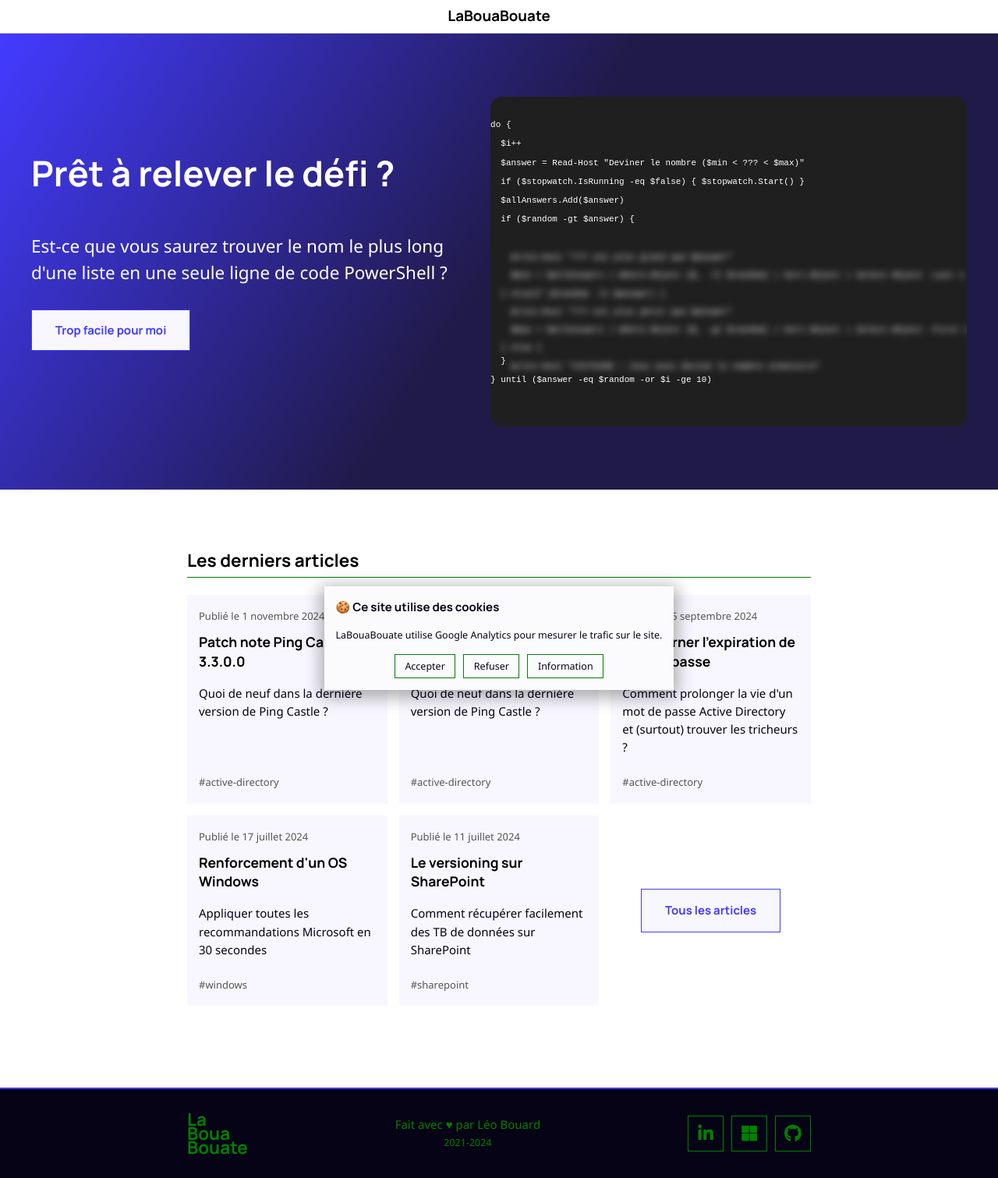
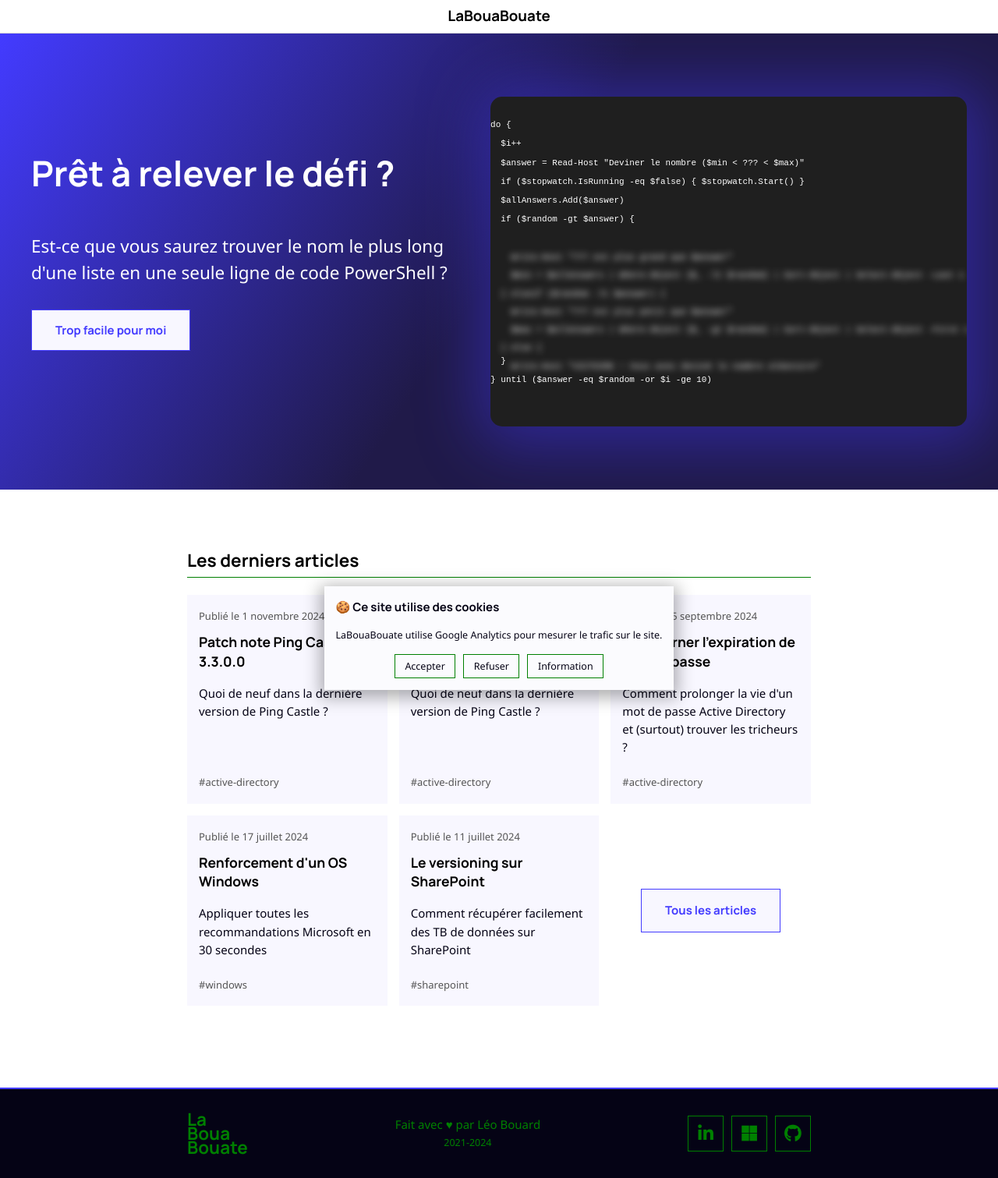
Before and after one commit to leobouard/leobouard.github.io, a Jekyll site: the page built from _pages/index.html, in a window 1280 px wide. Shown: the whole page at 78% size. Built offline with Jekyll 4.4.1, drawn with Linux system fonts in a browser that asks for light colours; nearby versions of some CDN libraries; some web fonts are replaced.

Commit message:
Update welcome-banner.scss

```diff
--- a/_sass/welcome-banner.scss
+++ b/_sass/welcome-banner.scss
@@ -59,6 +59,7 @@ div.code-preview {
     background: rgb(31, 31, 31);
     margin: auto;
     max-width: min-content;
+    box-shadow: 5px 5px 80px 20px #433bff69;
 }
 
 div.code-preview::before {
```
